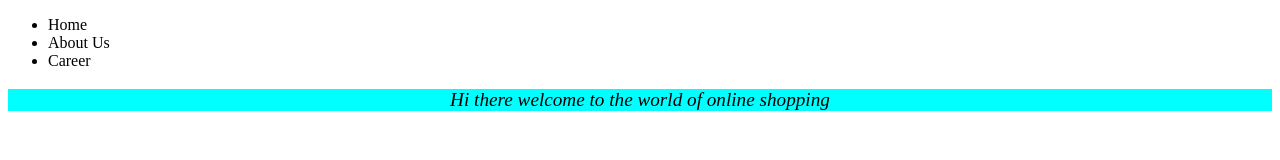
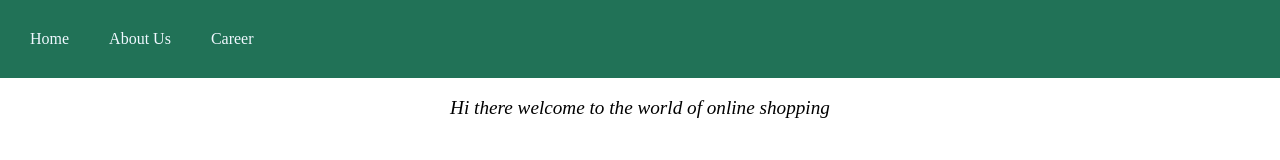
Before and after one commit to prakash6855/web_development, a plain HTML site: page javascript/38 Elements only navigation/index.html in a window 1280 px wide. Drawn offline with Linux system fonts and the light colour scheme.

Commit message:
new codes added

```diff
--- a/javascript/38 Elements only navigation/script.js
+++ b/javascript/38 Elements only navigation/script.js
@@ -1,3 +1,6 @@
+const changeBgRed = ()=>{
+document.body.firstElementChild.style.background = "red"
+}
 let b = document.body;
 console.log("first child of b is: ", b.firstChild);
 console.log("first element child of b is: ", b.firstElementChild);
--- a/javascript/38 Elements only navigation/style.css
+++ b/javascript/38 Elements only navigation/style.css
@@ -1,6 +1,21 @@
+body{
+    margin: 0;
+    padding: 0;
+}
 .container{
-    background-color: aqua;
     font-size: larger;
     text-align: center;
     font-style: italic;
 }
+ul{
+    display: flex;
+    background-color: rgb(33, 114, 87);
+    margin: 0;
+    padding: 10px;
+}
+ul li{
+    list-style: none;
+    margin: 20px;
+    padding: auto;
+    color: aliceblue;
+}
```
